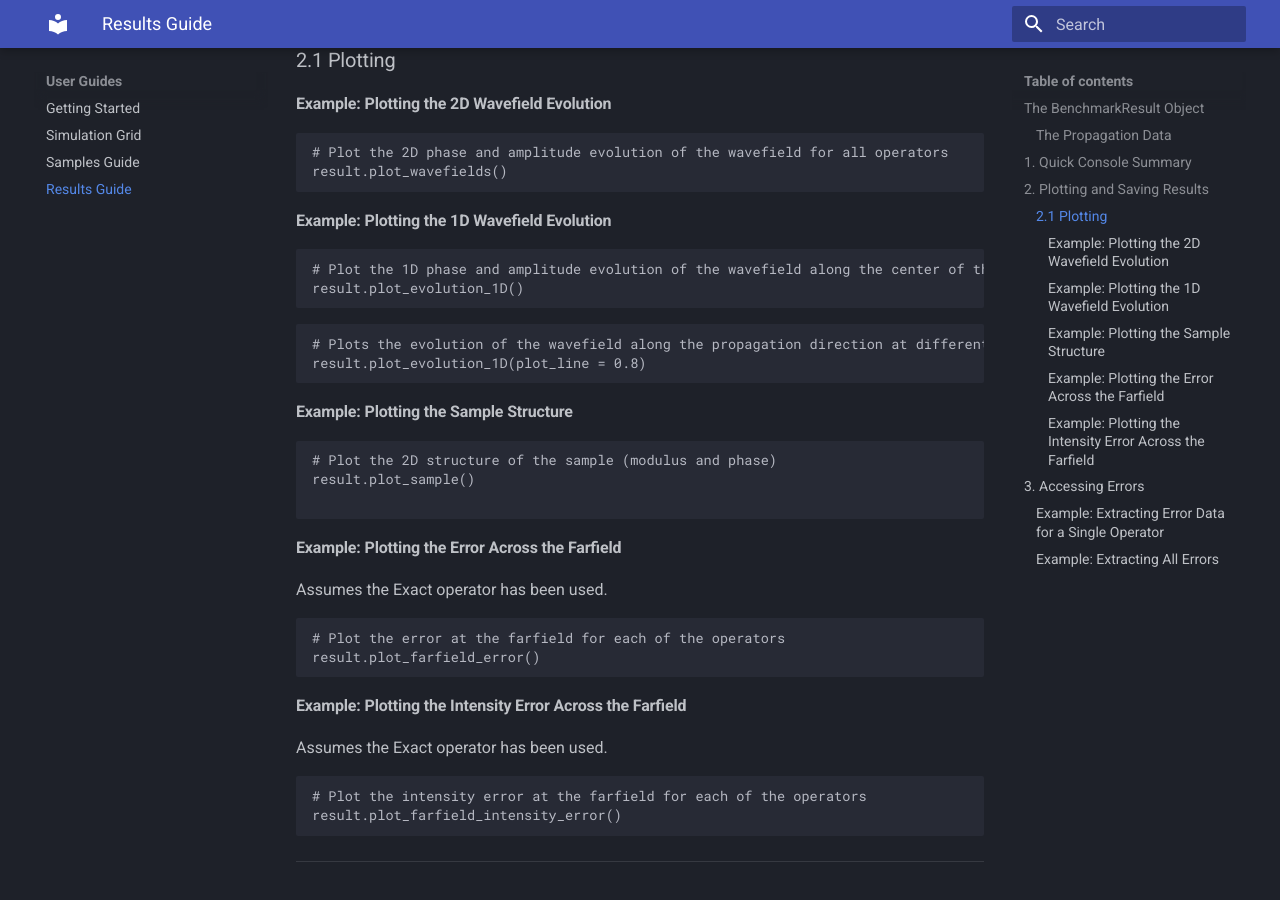
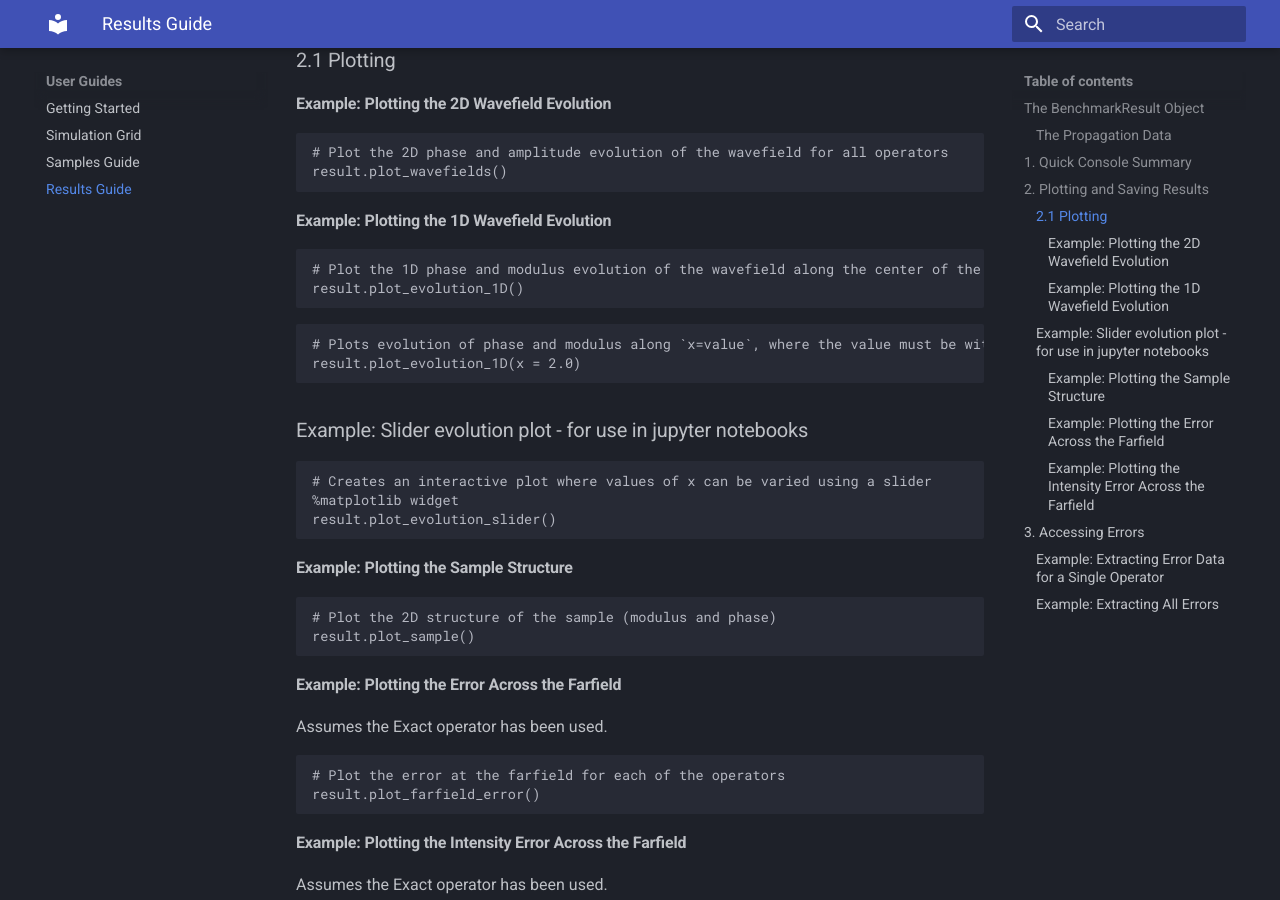
Before and after one commit to bryceshirley/ptychobench, an MkDocs documentation site: the page built from docs/results_guide.md, in a window 1280 px wide and 900 px high, scrolled down 2469 px. Built offline with MkDocs 1.6.1 and Material for MkDocs 9.7.7, drawn with Linux system fonts in a browser that asks for light colours.

Commit message:
docs: Updated documentation to clarify the plotting functions and added an example for slider evolution plots in Jupyter notebooks

````diff
--- a/docs/results_guide.md
+++ b/docs/results_guide.md
@@ -97,13 +97,21 @@ result.plot_wavefields()
 #### Example: Plotting the 1D Wavefield Evolution
 
 ```python
-# Plot the 1D phase and amplitude evolution of the wavefield along the center of the grid
+# Plot the 1D phase and modulus evolution of the wavefield along the center of the grid (x=0.0)
 result.plot_evolution_1D()
 ```
 
 ```python
-# Plots the evolution of the wavefield along the propagation direction at different areas of the grid. automatically sets parameter to 0.5 (center) can be adjusted by user input to values between 0 and 1
-result.plot_evolution_1D(plot_line = 0.8)
+# Plots evolution of phase and modulus along `x=value`, where the value must be with in the simulation bounds of `[-L/2, L/2]`
+result.plot_evolution_1D(x = 2.0)
+```
+
+### Example: Slider evolution plot - for use in jupyter notebooks
+
+```python
+# Creates an interactive plot where values of x can be varied using a slider
+%matplotlib widget
+result.plot_evolution_slider()
 ```
 
 #### Example: Plotting the Sample Structure
@@ -111,7 +119,6 @@ result.plot_evolution_1D(plot_line = 0.8)
 ```python
 # Plot the 2D structure of the sample (modulus and phase)
 result.plot_sample()
-
 ```
 
 #### Example: Plotting the Error Across the Farfield
````
